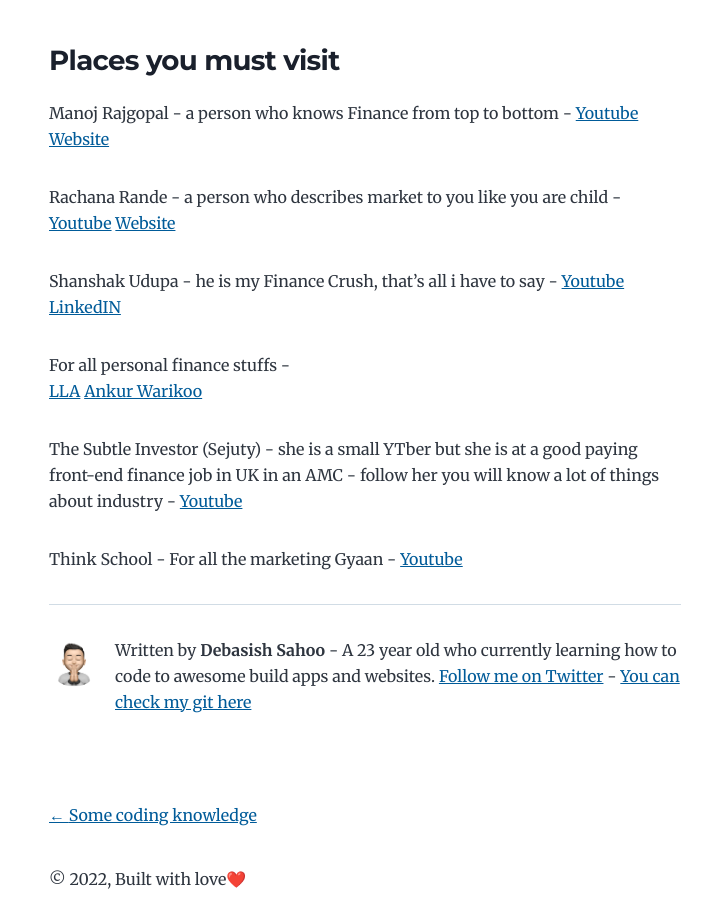
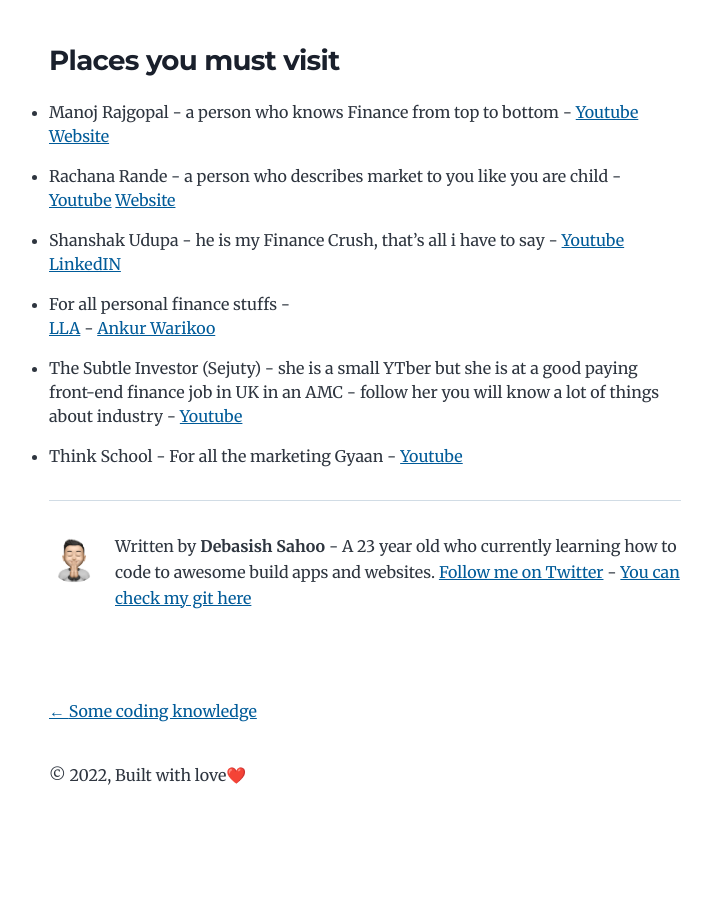
Before and after one commit to DebasishSahoo10/personal-blog, a Gatsby site: page /finance-blog/ in a window 1280 px wide. Shown: the part 3441-4341 px from the top of the page, without its empty margins (275-987 px from the left). After the commit the page ends 4292 px from the top, so only its background shows below. Built offline with nearby package versions, Linux system fonts and the light colour scheme; Gatsby itself is replaced by a stand-in of ours; some packages are replaced by stand-ins of ours.

Commit message:
fix : fixed bulleting of links

```diff
--- a/content/blog/finance-blog/index.md
+++ b/content/blog/finance-blog/index.md
@@ -37,20 +37,15 @@ Remember Finance is vast skill point to be an industry. Hence, it has some niche
 * Don’t just do certificates to show it in the CV - the person interviewing you well know how these days certificates are gained - so whenever doing a course learn from it so that you can actually make the interviewer understand what are those concepts ( here  a tip from me - whenever i do some course - i always ask possible questions that a interviewer seeing the course on my CV could ask - and i  always try to answer them in a way that if the interviewer is a 10 year old kid)
 * Later if I get any Important points like these, I will update them on my social media so give them a follow.
 ### Places you must visit
-Manoj Rajgopal - a person who knows Finance from top to bottom  -
+* Manoj Rajgopal - a person who knows Finance from top to bottom  -
 [Youtube](https://www.youtube.com/c/FinancewithManojRajgopal) [Website](https://www.finenvision.com/)
-
-Rachana Rande - a person who describes market to you like you are child -
+* Rachana Rande - a person who describes market to you like you are child -
 [Youtube](https://www.youtube.com/c/rachanaphadke) [Website](https://www.rachanaranade.com/)
-
-Shanshak Udupa - he is my Finance Crush, that’s all i have to say -
+* Shanshak Udupa - he is my Finance Crush, that’s all i have to say -
 [Youtube](https://www.youtube.com/c/ShashankUdupa1) [LinkedIN](https://www.linkedin.com/in/shashank-udupa-8a00807b/)
-
-For all personal finance stuffs -
-[LLA](https://www.youtube.com/c/LabourLawAdvisor) [Ankur Warikoo](https://www.youtube.com/c/warikoo)
-
-The Subtle Investor (Sejuty) - she is a small YTber but she is at a good paying front-end finance job in UK in an AMC  - follow her you will know a lot of things about industry -
+* For all personal finance stuffs -
+[LLA](https://www.youtube.com/c/LabourLawAdvisor) - [Ankur Warikoo](https://www.youtube.com/c/warikoo)
+* The Subtle Investor (Sejuty) - she is a small YTber but she is at a good paying front-end finance job in UK in an AMC  - follow her you will know a lot of things about industry -
 [Youtube](https://www.youtube.com/channel/UCLGl57tJJat4kBb0Fd2138Q)
-
-Think School - For all the marketing Gyaan -
+* Think School - For all the marketing Gyaan -
 [Youtube](https://www.youtube.com/c/ThinkSchool)
```
